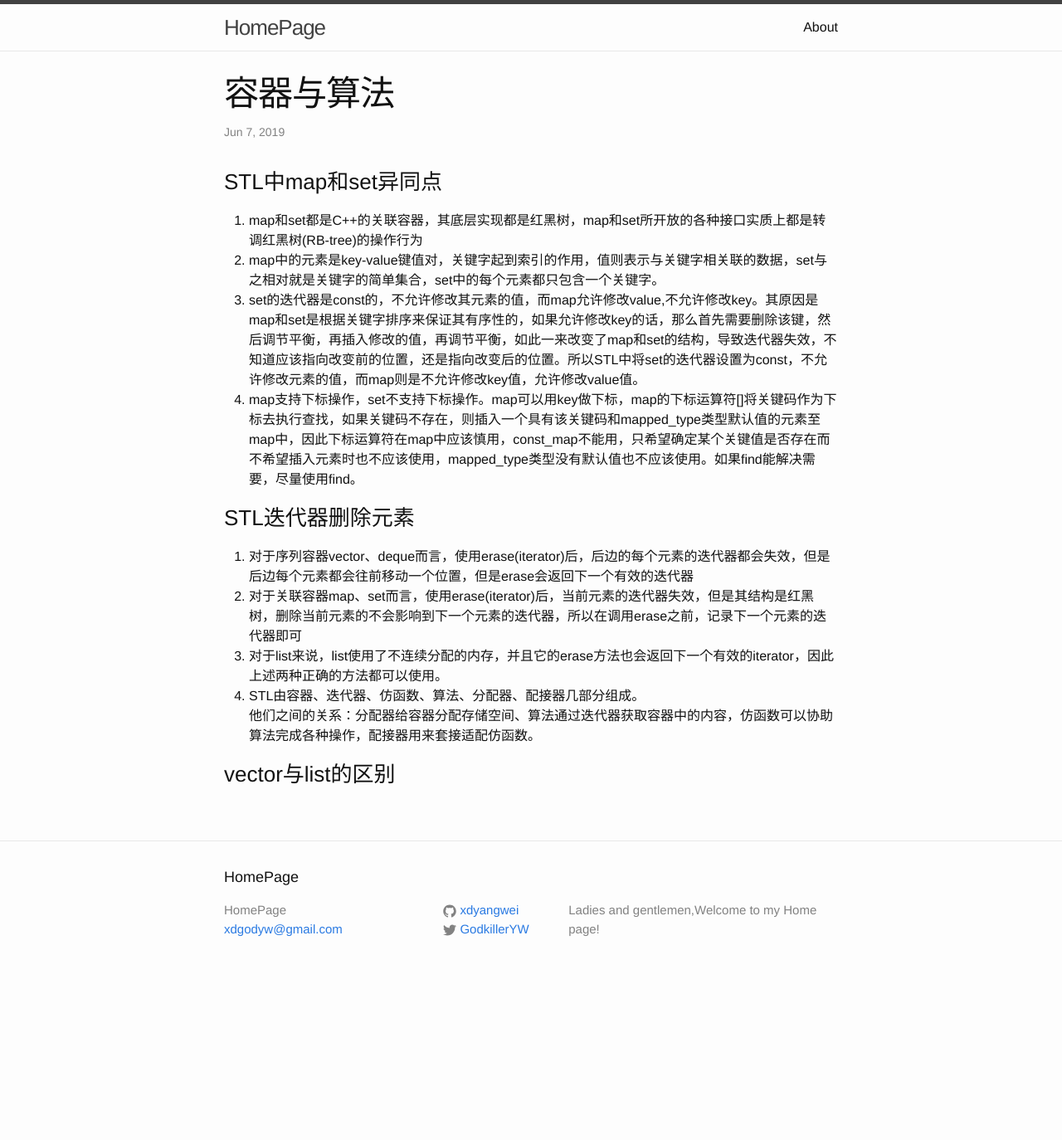
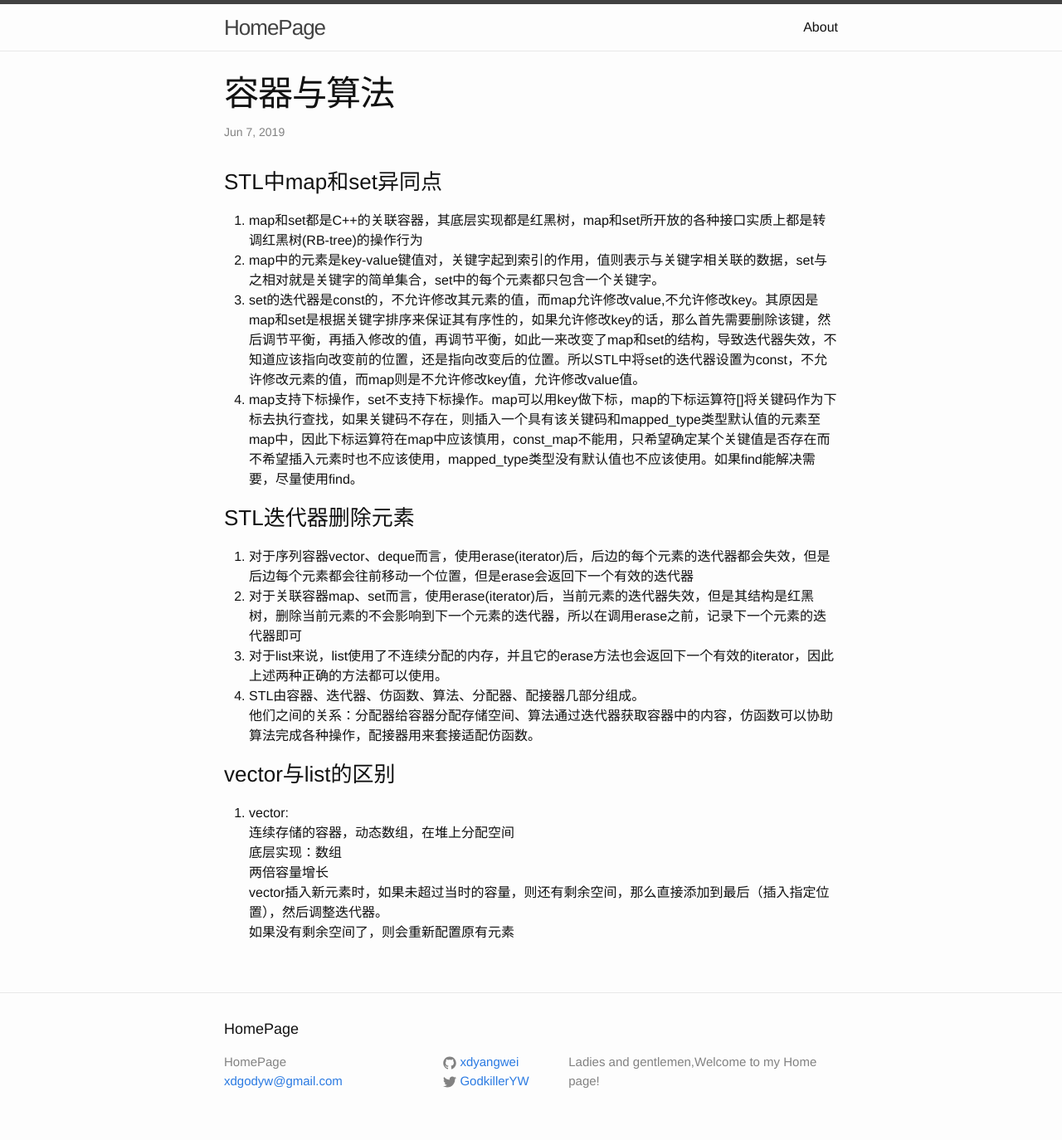
Before and after one commit to xdyangwei/xdyangwei.github.io, a Jekyll site: the page built from _posts/2019-6-7-容器与算法.md, in a window 1280 px wide. Shown: the whole page at 83% size. Built offline with Jekyll 4.4.1, drawn with Linux system fonts in a browser that asks for light colours; our own code applies the rules of GitHub Pages for plain Markdown files; before the commit the page ends 1191 px from its top, so only the background shows below that.

Commit message:
add the vector and list

```diff
--- a/_posts/2019-6-7-容器与算法.md
+++ b/_posts/2019-6-7-容器与算法.md
@@ -12,3 +12,9 @@
 他们之间的关系：分配器给容器分配存储空间、算法通过迭代器获取容器中的内容，仿函数可以协助算法完成各种操作，配接器用来套接适配仿函数。
 
 ### vector与list的区别
+1. vector:
+连续存储的容器，动态数组，在堆上分配空间
+底层实现：数组
+两倍容量增长
+vector插入新元素时，如果未超过当时的容量，则还有剩余空间，那么直接添加到最后（插入指定位置），然后调整迭代器。
+如果没有剩余空间了，则会重新配置原有元素
```
